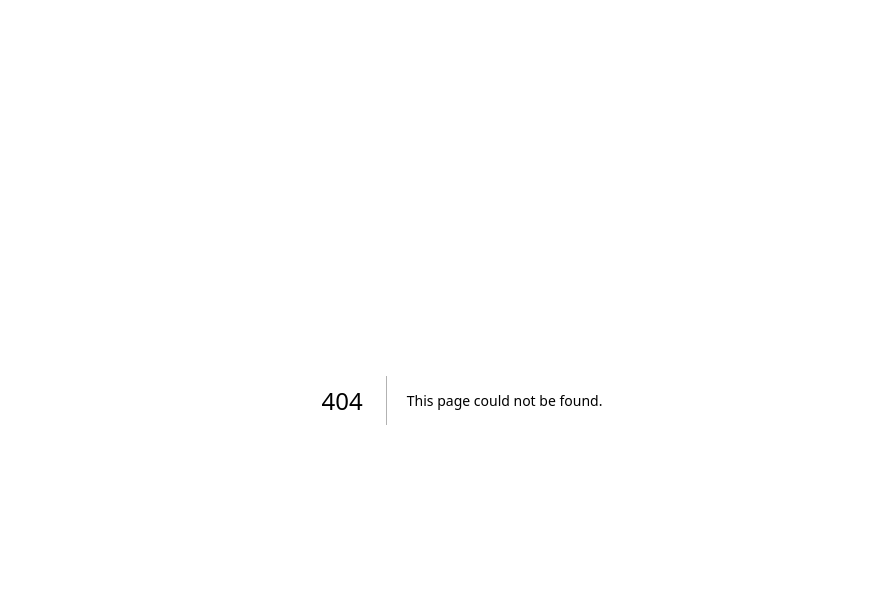
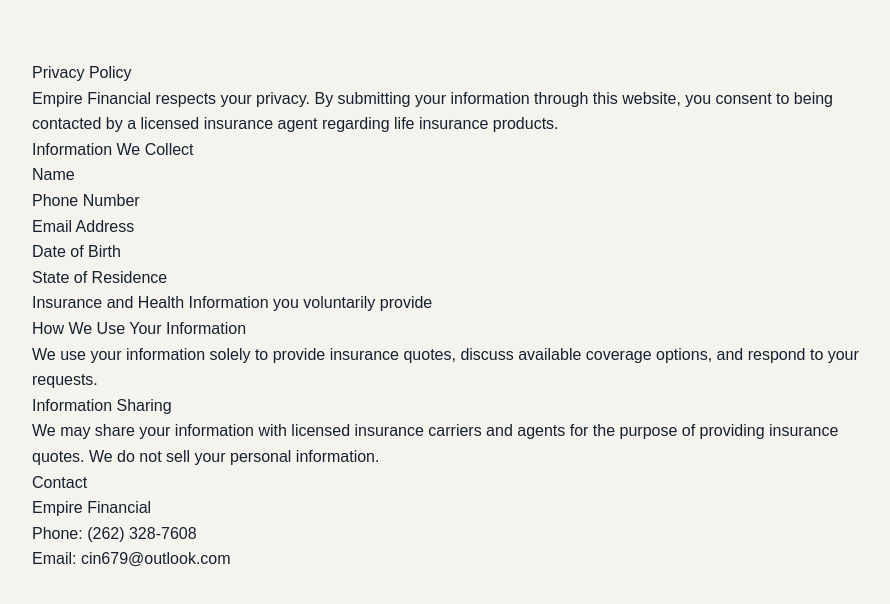
Before and after one commit to neumanncollin9-a11y/veteran-life-benefits, a Next.js app: page /privacy in a window 1280 px wide. Before the commit this address had no page. Shown: the top 604 px of the page, without its empty margins (178-1068 px from the left). Built offline with nearby package versions, Linux system fonts and the light colour scheme.

Commit message:
add privacy policy

```diff
--- /dev/null
+++ b/app/privacy/page.jsx
@@ -0,0 +1,45 @@
+export const metadata = {
+  title: "Privacy Policy",
+};
+
+export default function PrivacyPage() {
+  return (
+    <main style={{ maxWidth: "900px", margin: "40px auto", padding: "20px", fontFamily: "Arial, sans-serif", lineHeight: "1.6" }}>
+      <h1>Privacy Policy</h1>
+
+      <p>
+        Empire Financial respects your privacy. By submitting your information through this website,
+        you consent to being contacted by a licensed insurance agent regarding life insurance products.
+      </p>
+
+      <h2>Information We Collect</h2>
+      <ul>
+        <li>Name</li>
+        <li>Phone Number</li>
+        <li>Email Address</li>
+        <li>Date of Birth</li>
+        <li>State of Residence</li>
+        <li>Insurance and Health Information you voluntarily provide</li>
+      </ul>
+
+      <h2>How We Use Your Information</h2>
+      <p>
+        We use your information solely to provide insurance quotes, discuss available coverage options,
+        and respond to your requests.
+      </p>
+
+      <h2>Information Sharing</h2>
+      <p>
+        We may share your information with licensed insurance carriers and agents for the purpose of
+        providing insurance quotes. We do not sell your personal information.
+      </p>
+
+      <h2>Contact</h2>
+      <p>
+        Empire Financial<br />
+        Phone: (262) 328-7608<br />
+        Email: cin679@outlook.com
+      </p>
+    </main>
+  );
+}
```
